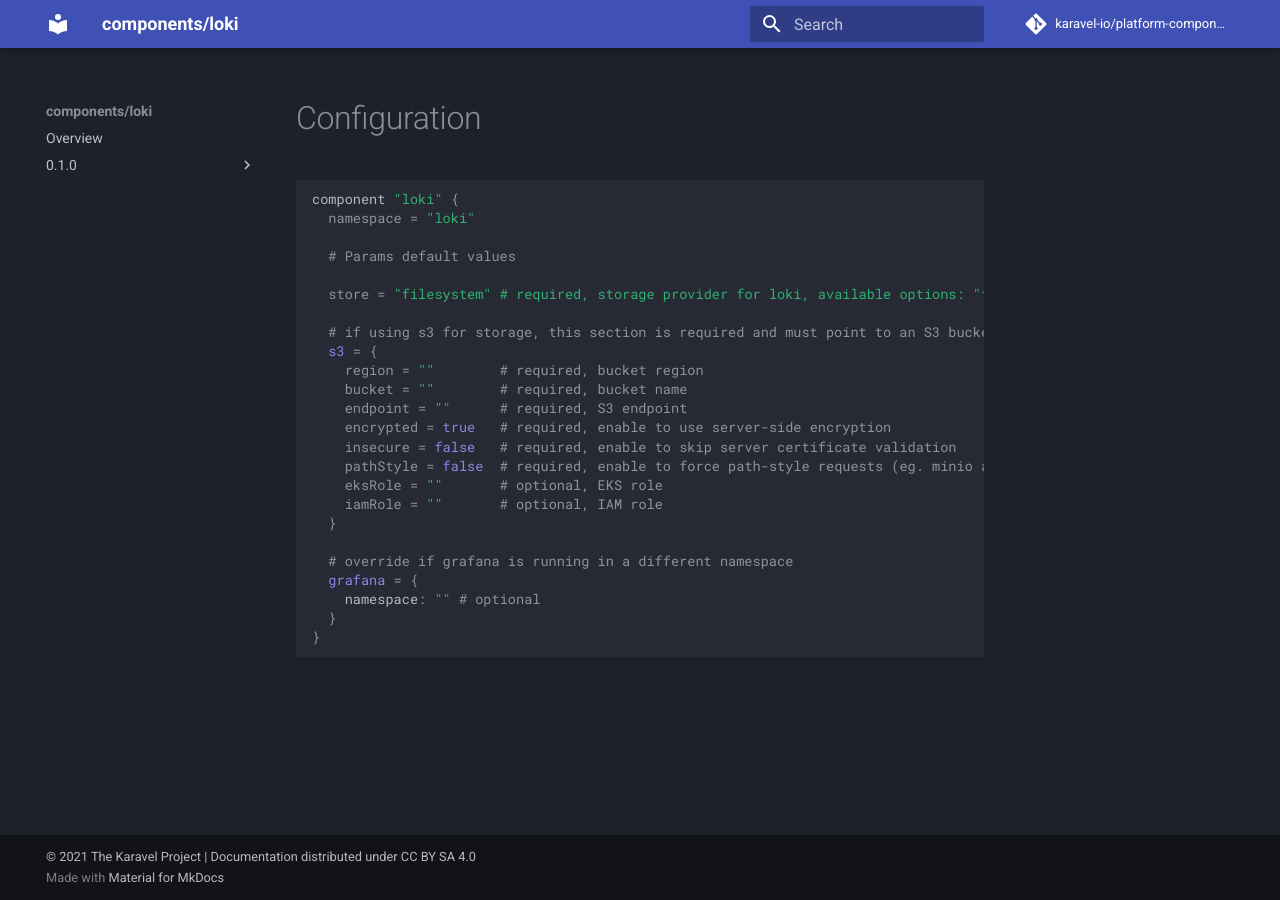
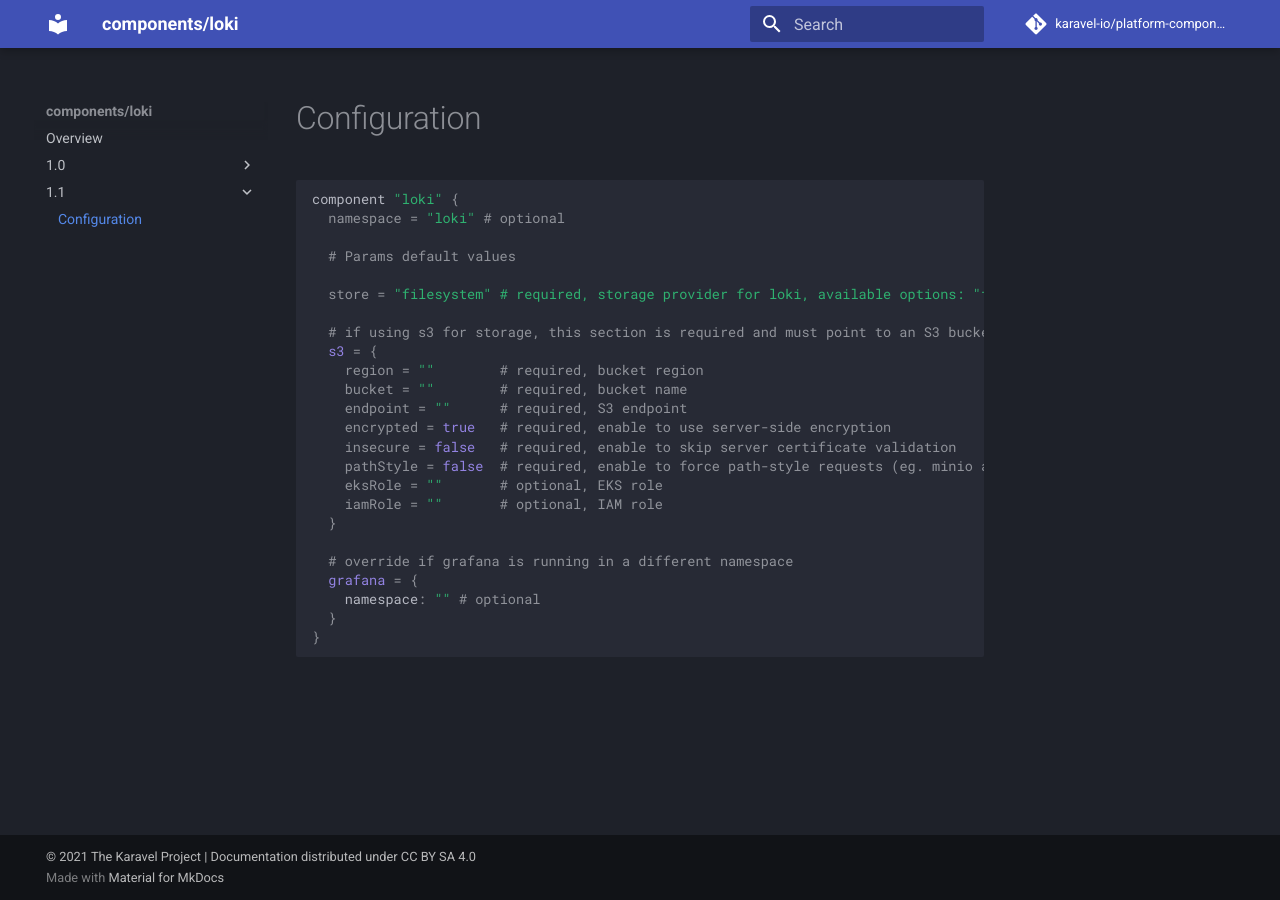
Before and after one commit to karavel-io/platform-component-loki, an MkDocs documentation site: the page built from docs/1.1/configuration.md, in a window 1280 px wide. Built offline with MkDocs 1.6.1 and Material for MkDocs 9.7.7, drawn with Linux system fonts in a browser that asks for light colours; comment, search, counter and statistics services are not loaded.

Commit message:
Fix mkdocs

````diff
--- a/docs/1.1/configuration.md
+++ b/docs/1.1/configuration.md
@@ -2,7 +2,7 @@
 
 ```hcl
 component "loki" {
-  namespace = "loki"
+  namespace = "loki" # optional
 
   # Params default values
 
--- a/mkdocs.yml
+++ b/mkdocs.yml
@@ -22,5 +22,7 @@ markdown_extensions:
       permalink: true
 nav:
   - Overview: index.md
-  - 0.1.0:
-    - 0.1.0/configuration.md
+  - 1.0:
+    - 1.0/configuration.md
+  - 1.1:
+    - 1.1/configuration.md
````
